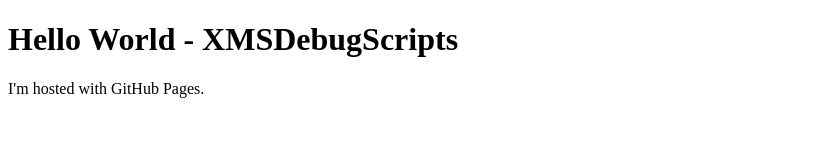
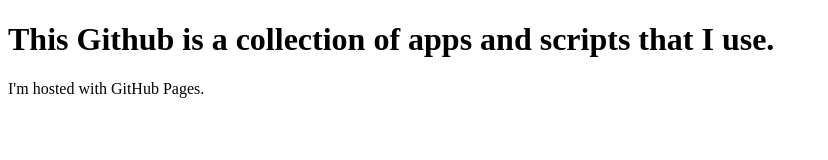
Before and after one commit to DanWolanski/danwolanski.github.io, a plain HTML site: page index.html in a window 1280 px wide. Shown: the whole page, without its empty margins (0-828 px from the left). Drawn offline with Linux system fonts and the light colour scheme.

Commit message:
Update index.html

```diff
--- a/index.html
+++ b/index.html
@@ -1,7 +1,7 @@
 <!DOCTYPE html>
 <html>
 <body>
-<h1>Hello World - XMSDebugScripts</h1>
+<h1>This Github is a collection of apps and scripts that I use.</h1>
 <p>I'm hosted with GitHub Pages.</p>
 </body>
 </html>
```
